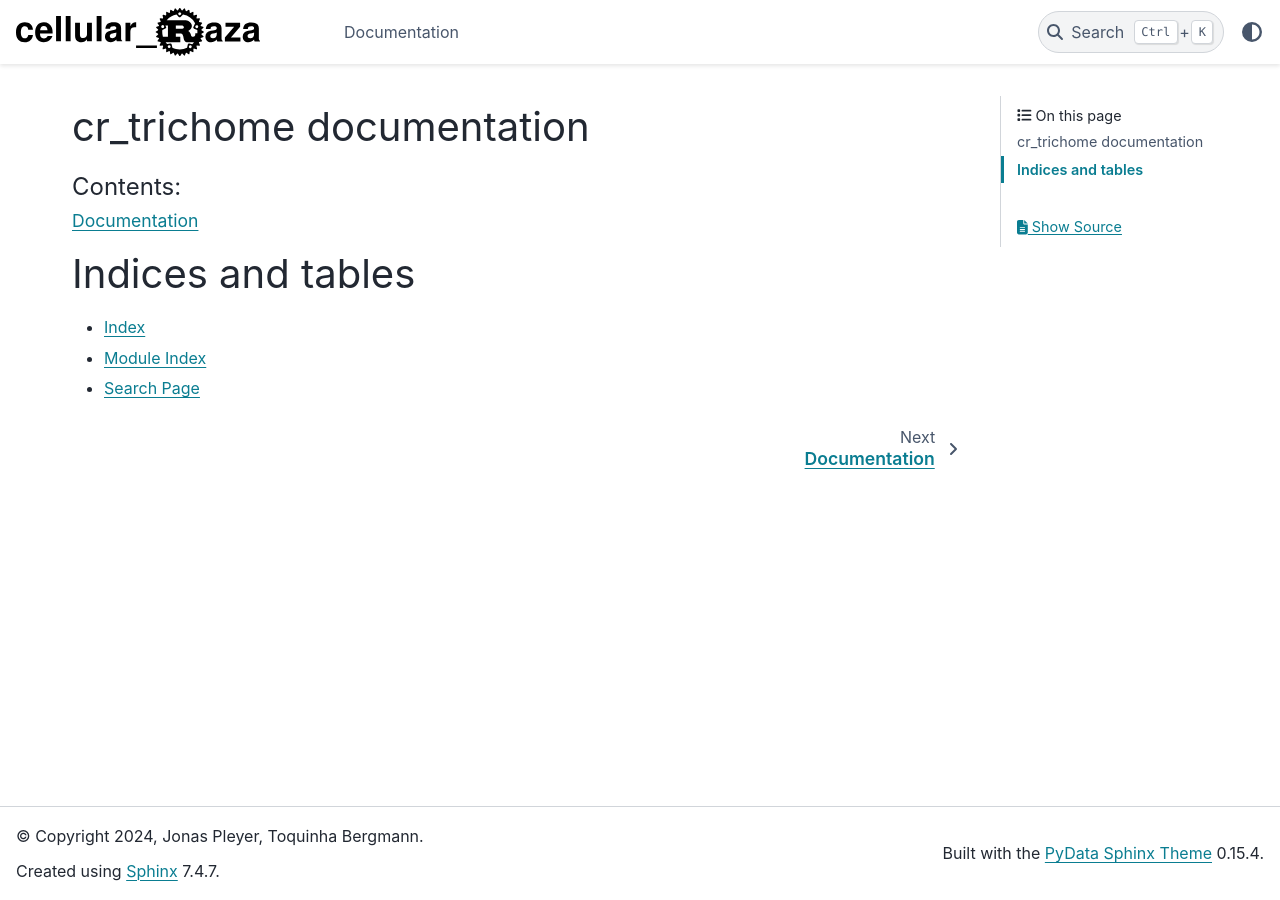
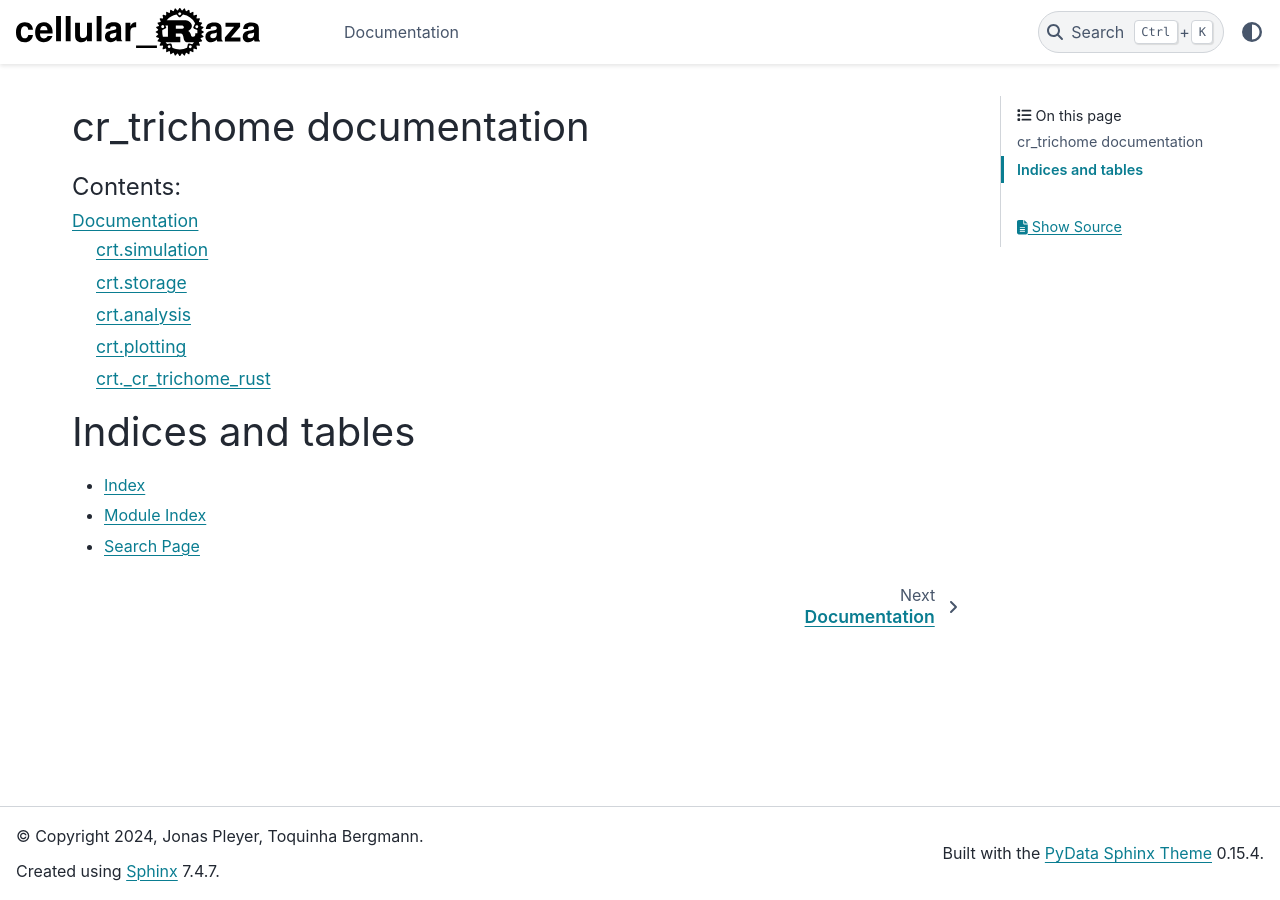
Before and after one commit to jonaspleyer/cr_trichome, a Sphinx documentation site: the page built from docs/source/index.rst, in a window 1280 px wide. Built offline with Sphinx 7.4.7 and the PyData theme 0.15.4, drawn with Linux system fonts in a browser that asks for light colours.

Commit message:
restructure documentation

```diff
--- /dev/null
+++ b/docs/source/documentation/analysis.rst
@@ -0,0 +1,7 @@
+Analysis
+--------
+
+.. automodule:: cr_trichome.analysis
+   :members:
+   :inherited-members:
+   :show-inheritance:
--- /dev/null
+++ b/docs/source/documentation/index.rst
@@ -0,0 +1,12 @@
+Documentation
+-------------
+
+.. toctree::
+   :maxdepth: 2
+   :titlesonly:
+
+    crt.simulation <simulation>
+    crt.storage <storage>
+    crt.analysis <analysis>
+    crt.plotting <plotting>
+    crt._cr_trichome_rust <_cr_trichome_rust>
--- /dev/null
+++ b/docs/source/documentation/plotting.rst
@@ -0,0 +1,7 @@
+Plotting
+--------
+
+.. automodule:: cr_trichome.plotting
+   :members:
+   :inherited-members:
+   :show-inheritance:
--- /dev/null
+++ b/docs/source/documentation/simulation.rst
@@ -0,0 +1,7 @@
+Simulation
+----------
+
+.. automodule:: cr_trichome.simulation
+   :members:
+   :inherited-members:
+   :show-inheritance:
--- /dev/null
+++ b/docs/source/documentation/storage.rst
@@ -0,0 +1,7 @@
+Storage
+-------
+
+.. automodule:: cr_trichome.storage
+   :members:
+   :inherited-members:
+   :show-inheritance:
--- a/docs/source/index.rst
+++ b/docs/source/index.rst
@@ -9,8 +9,9 @@ cr_trichome documentation
 .. toctree::
    :maxdepth: 2
    :caption: Contents:
+   :titlesonly:
 
-    Documentation <documentation>
+    Documentation <documentation/index>
 
 Indices and tables
 ==================
```
Also changed, not shown: docs/source/documentation.rst (deleted, +0 -7 lines), docs/source/documentation/_cr_trichome_rust.rst (added, +7 -0 lines).
